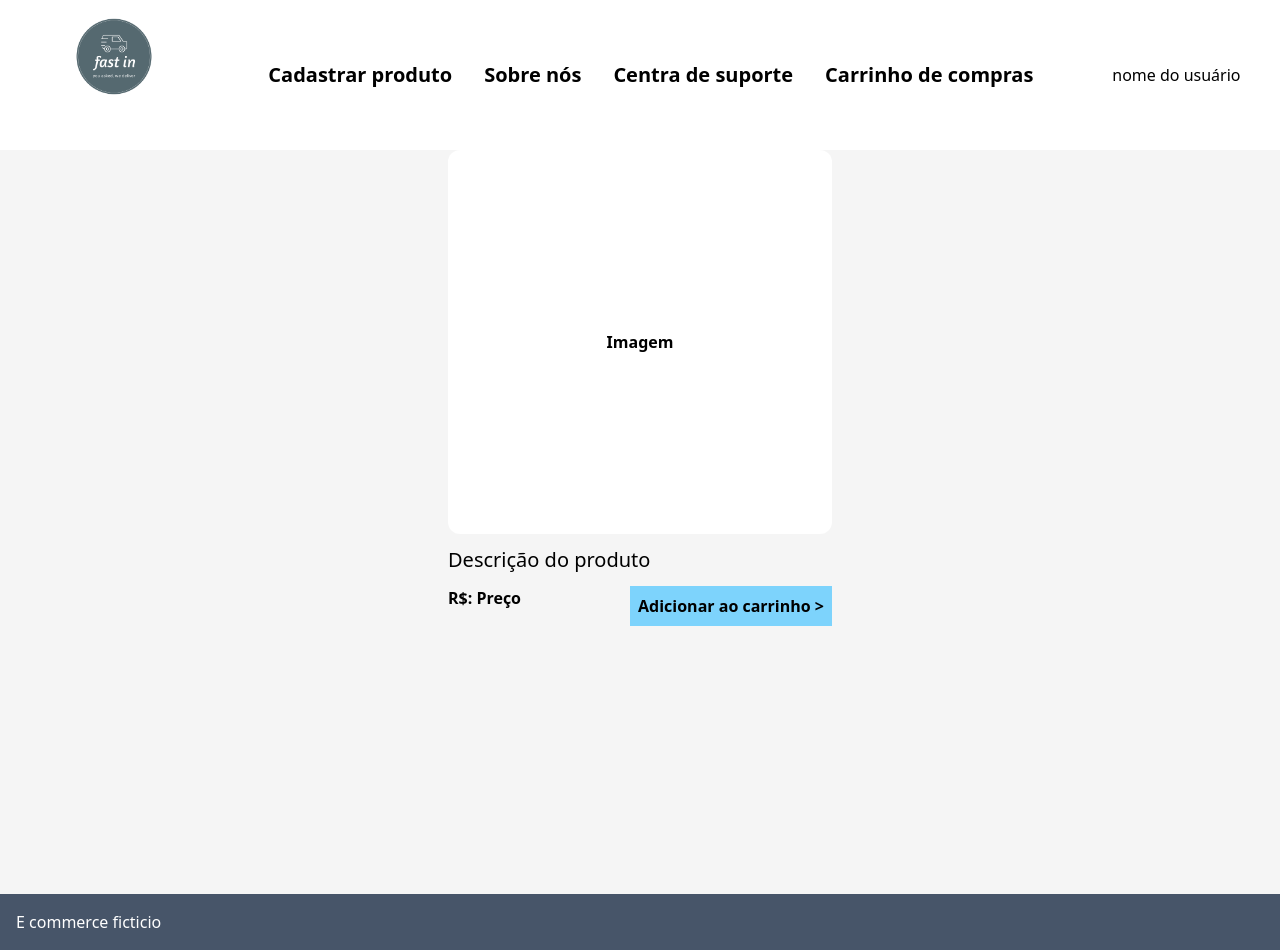
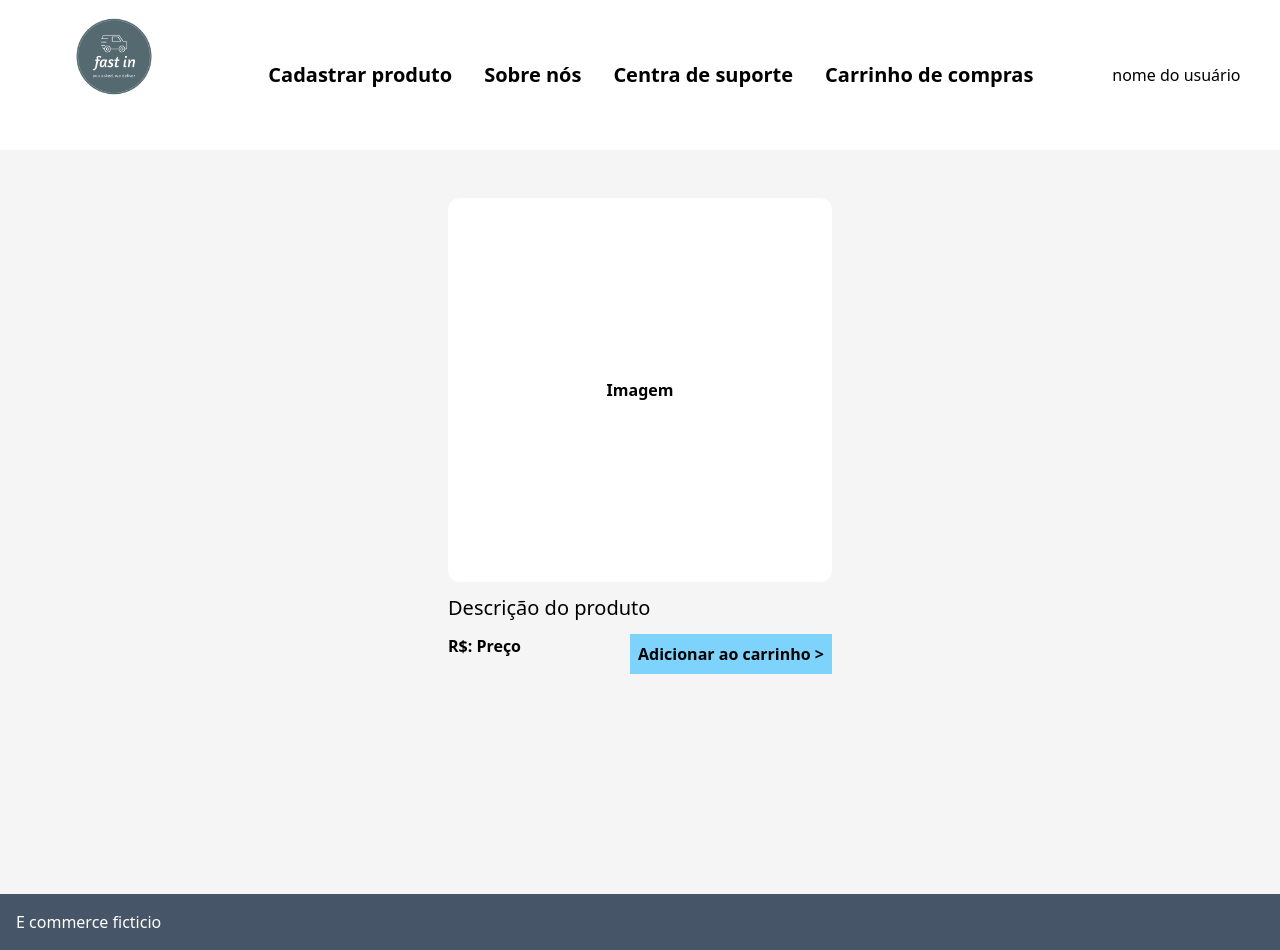
Before and after one commit to rSaydelleS/fast-in, a React (Vite) app in the folder Front-End/ecommerce/: page /home in a window 1280 px wide. Built offline with nearby package versions, Linux system fonts and the light colour scheme.

Commit message:
Adicionando o espaço da home com a header

```diff
--- a/Front-End/ecommerce/src/View/Home/Home.jsx
+++ b/Front-End/ecommerce/src/View/Home/Home.jsx
@@ -4,7 +4,7 @@ const Home = () => {
   return (
     <>
       <main className="w-screen h-screen bg-neutral-100 flex flex-col justify-between items-center text-justify ">
-        <section>
+        <section className="my-12">
           <Item_Card />
         </section>
         <section className="bg-slate-600 text-white w-full p-4">
```
